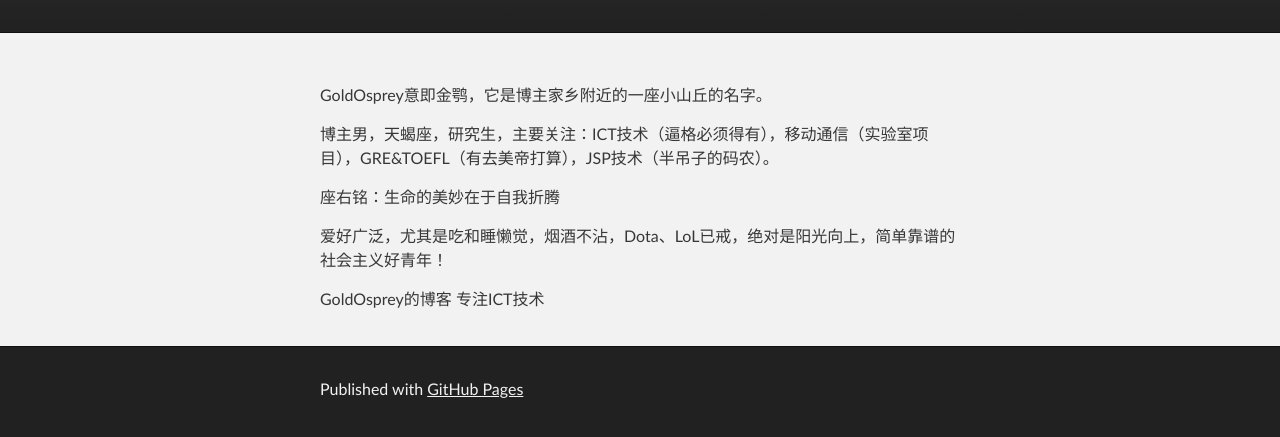
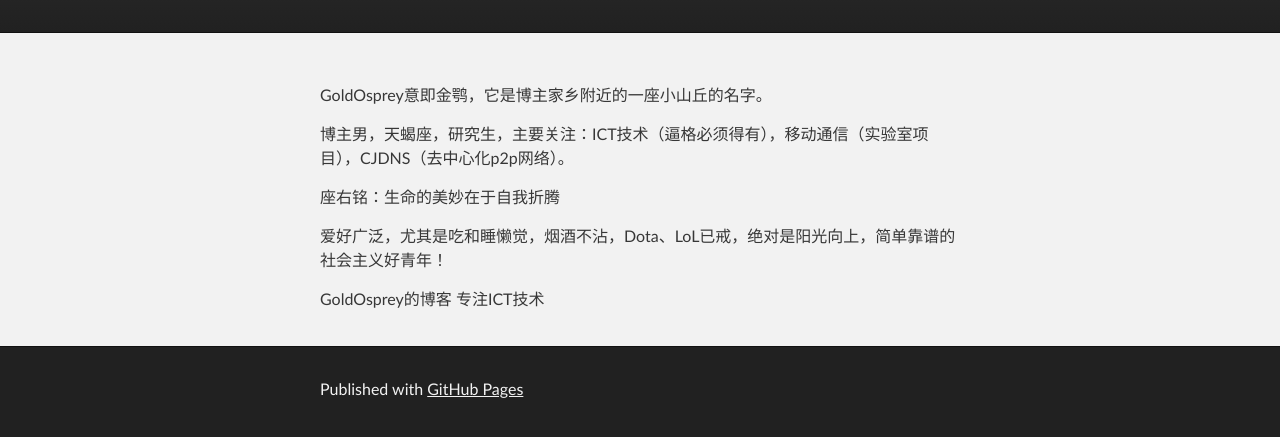
Before and after one commit to GoldOsprey/GoldOsprey.github.io, a plain HTML site: page index.html in a window 1280 px wide. Shown: the part 177-614 px from the top of the page. Drawn offline with Linux system fonts and the light colour scheme.

Commit message:
Update index.html
修改最近关注

```diff
--- a/index.html
+++ b/index.html
@@ -29,7 +29,7 @@
       <section id="main_content" class="inner">
         <p>GoldOsprey意即金鹗，它是博主家乡附近的一座小山丘的名字。</p>
 
-<p>博主男，天蝎座，研究生，主要关注：ICT技术（逼格必须得有），移动通信（实验室项目），GRE&amp;TOEFL（有去美帝打算），JSP技术（半吊子的码农）。</p>
+<p>博主男，天蝎座，研究生，主要关注：ICT技术（逼格必须得有），移动通信（实验室项目），CJDNS（去中心化p2p网络）。</p>
 
 <p>座右铭：生命的美妙在于自我折腾</p>
 
```
